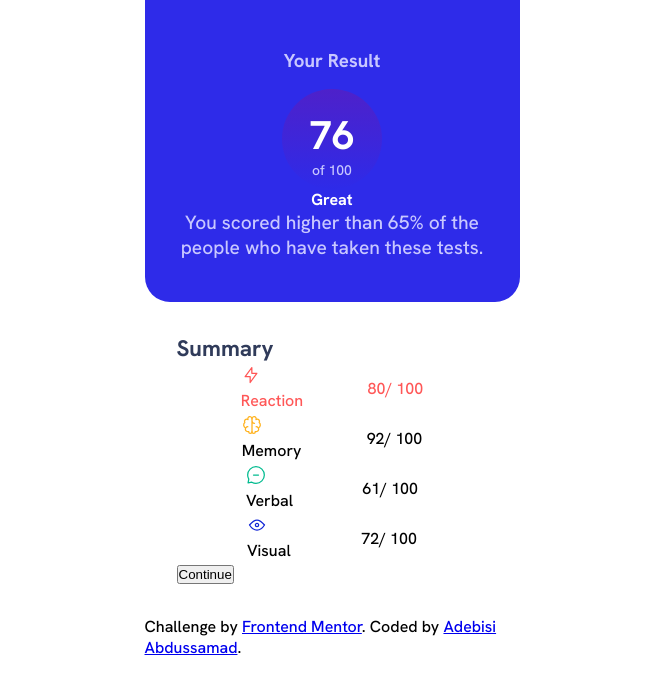
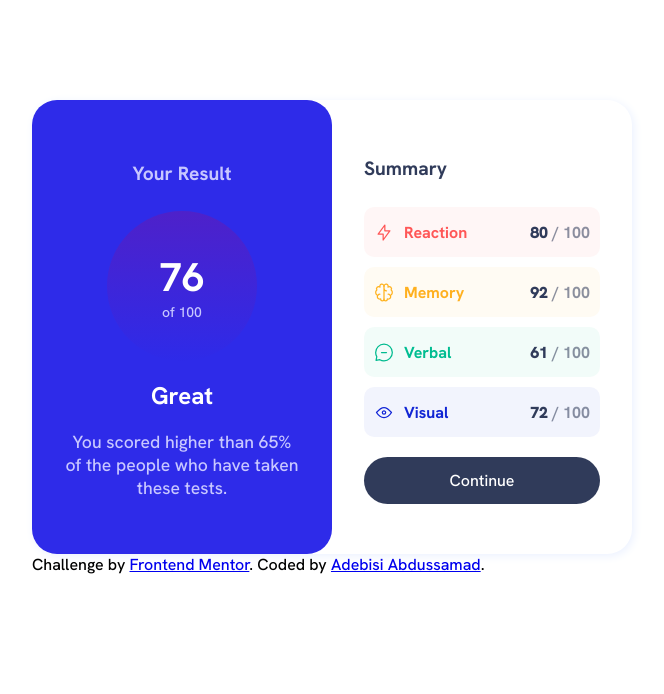
Before and after one commit to adebisiabdussamad/results-summary-component, a plain HTML site: page index.html in a window 1280 px wide. Shown: the whole page, without its empty margins (308-972 px from the left). Drawn offline with Linux system fonts and the light colour scheme.

Commit message:
completed the styling

```diff
--- a/app.css
+++ b/app.css
@@ -27,42 +27,47 @@
 }
 
 body {
-  width: 375px;
-  margin: auto;
-  font-family: 'Hanken Grotesk';
+  width: 600px;
+  margin: 100px auto;
+  font-family: 'Hanken Grotesk', sans-serif;
 }
 
 main {
   width: 100%;
   display: flex;
-  flex-direction: column;
+  flex-direction: row;
+  box-shadow: 2px 2px 10px var(--Pale-blue);
+  border-radius: 25px;
 }
 
 .summary {
+  width: 50%;
   background-color: var(--Light-royal-blue);
   display: flex;
   flex-direction: column;
+  justify-content: space-around;
   align-items: center;
-  padding: 2rem;
-  border-bottom-left-radius: 25px;
-  border-bottom-right-radius: 25px;
+  padding: 2.5rem 2rem;
+  border-radius: 25px;
 }
 
 .summary h3 {
   padding: 1rem 0;
   color: var(--Light-lavender);
+  font-size: 1.2rem;
 }
 
 .score {
   border-radius: 50%;
-  width: 100px;
-  height: 100px;
+  width: 150px;
+  height: 150px;
   background: linear-gradient(var(--Violet-blue), var(--Light-royal-blue));
   display: flex;
   flex-direction: column;
   align-items: center;
   padding: 20px;
   box-sizing: border-box;
+  justify-content: center;
 }
 
 .score h1 {
@@ -76,23 +81,28 @@ main {
 }
 
 h4 {
-  color: var(--White)
+  color: var(--White);
+  font-size: 1.5rem;
+  margin: 10px 0;
 }
 
 h4~p {
   color: var(--Light-lavender);
   text-align: center;
-  font-size: 1.2rem;
+  font-size: 1.1rem;
   padding-bottom: 10px;
 }
 
 .result {
-  padding: 2rem;
+  width: 50%;
+  padding: 2.5rem 2rem;
+  overflow: hidden;
 }
 
 .result h2 {
   color: var(--Dark-gray-blue);
-  font-size: 1.4rem;
+  font-size: 1.2rem;
+  padding: 1rem 0;
 }
 
 ul {
@@ -102,15 +112,71 @@ ul {
 .mark {
   display: flex;
   align-items: center;
-  justify-content: space-evenly;
+  justify-content: space-between;
   width: 100%;
   height: 50px;
+  border-radius: 10px;
+  padding: 10px;
+  margin: 10px 0;
 }
 
 .mark:first-of-type {
   color: var(--Lightred);
+  background-color: hsla(0, 100%, 67%, 0.05);
+
+}
+
+.mark:nth-of-type(2) {
+  color: var(--Orangey-yellow);
+  background-color: hsla(39, 100%, 56%, 0.05);
+}
+
+.mark:nth-of-type(3) {
+  color: var(--Green-teal);
+  background-color: hsla(166, 100%, 37%, 0.05);
+}
+
+.mark:last-of-type {
+  color: var(--Cobalt-blue);
+  background-color: hsla(234, 85%, 45%, 0.05);
 }
 
 .mark img {
   width: 20px;
 }
+
+.mark div {
+  display: flex;
+}
+
+.head {
+  font-weight: bold;
+  margin-left: 10px;
+}
+
+.mark>p {
+  color: var(--Dark-gray-blue);
+  font-weight: 900;
+}
+
+.mark>p span {
+  font-weight: 600;
+  color: hsla(224, 30%, 27%, 0.562);
+}
+
+.btn-continue {
+  margin: 10px 0;
+  width: 100%;
+  padding: 0.8rem;
+  font-family: 'Hanken Grotesk', sans-serif;
+  font-size: 1rem;
+  background-color: var(--Dark-gray-blue);
+  border-radius: 25px;
+  border: none;
+  cursor: pointer;
+  color: var(--White);
+}
+
+.btn-continue:hover {
+  background: linear-gradient(var(--Light-slate-blue), var(--Light-royal-blue));
+}
```
Also changed, not shown: index.html (+4 -4 lines), 1 other file.
